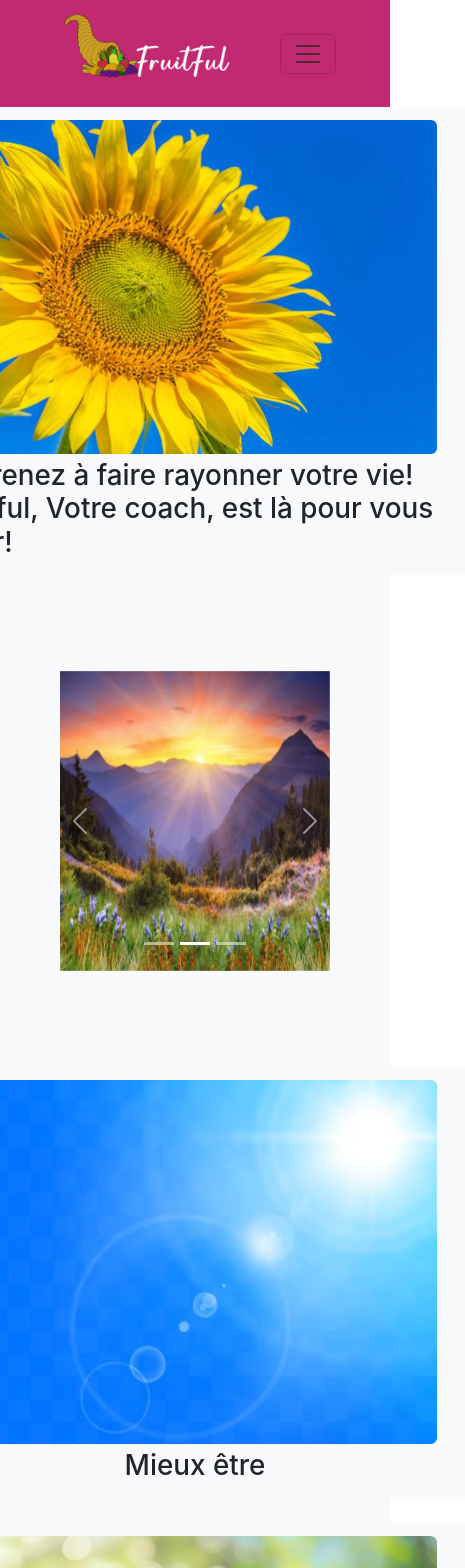
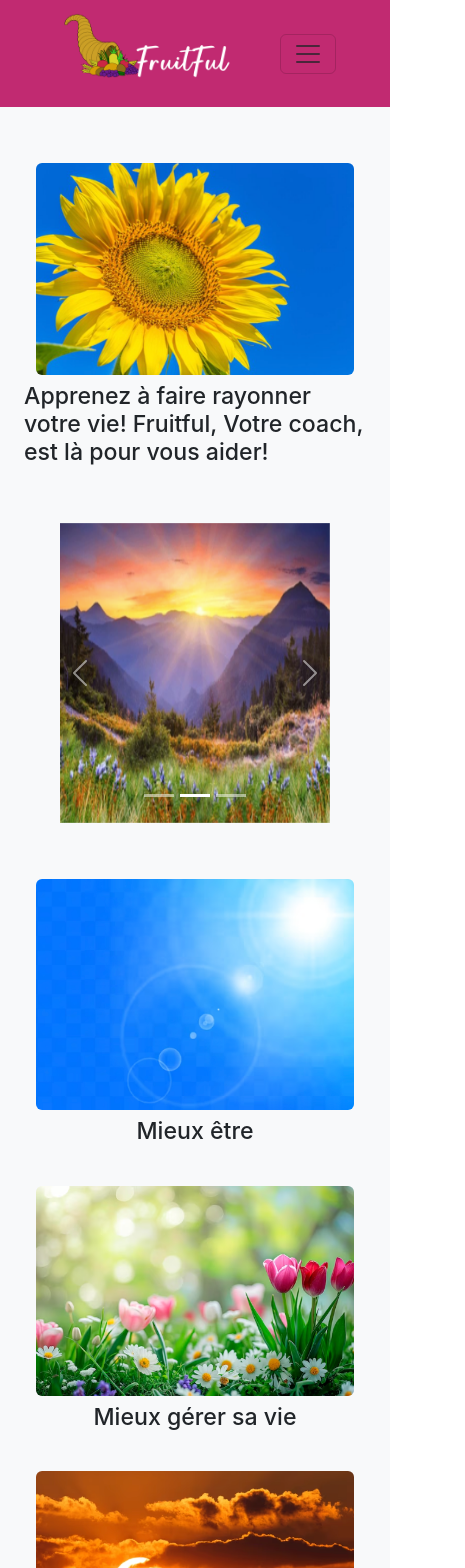
Before and after one commit to RomainVReco/fruitful-app, a React (Create React App) app: page / in a window 390 px wide. Shown: the top 1568 px of the page, 465 px wide, since content can reach past the window. Built offline with nearby package versions, Linux system fonts and the light colour scheme.

Commit message:
fix page d'accueil responsive

```diff
--- a/src/App.css
+++ b/src/App.css
@@ -369,8 +369,22 @@ label {
 /* CAROUSEL PAGE ACCUEIL */
 
 .carousel-container {
-  max-width: 1000px;
+  max-width: 50%;
   margin: 0 auto; /* centrage du conteneur horizontalement */
+}
+
+.image-no-link{
+  max-width: 100%;
+}
+
+.image-with-link {
+  max-width: 100%;
+}
+
+@media (max-width: 645px) {
+  .carousel-container {
+    max-width: 100%;
+  }
 }
 
 /* EFFET DE SURVOL IMAGEACCUEIL AVEC HYPERLIEN */
--- a/src/components/ImageAccueil.js
+++ b/src/components/ImageAccueil.js
@@ -8,32 +8,29 @@ function ImageAccueil({ src, alt, brandText, paragraphText, link }) {
     const containerStyle = { width: imageStyle.maxWidth }; // Style du conteneur
     const cursorStyle = link ? { cursor: 'pointer' } : {}; // Style du curseur au survol de l'image s'il y a un hyperlien sur l'image
     const hoverEffect = link ? { transition: 'transform 0.3s' } : {}; //Effet de survol d'une image ayant un hyperlien
-    const imageClassName = link ? 'img link' : 'img'; //S'il y a un hyperlien : la classe css associée à la classe Image (imageClassName)
+    const imageClassName = link ? 'image-with-link' : 'image-no-link'; //S'il y a un hyperlien : la classe css associée à la classe Image (imageClassName)
                                                       //sera 'img link': ce qui permet d'avoir un effet de survol (App.css)
 
   return (
-    <div className="container-fluid d-flex justify-content-center align-items-center" style={containerStyle}>
+    <div className="container-fluid d-flex flex-column justify-content-center align-items-center" style={containerStyle}>
         <nav className="navbar bg-body-tertiary rounded-pi11">
             <div className="container-fluid d-flex justify-content-center align-items-center">
                 {link ? (
-                    <Link className="navbar-brand" to={link}>
+                    <Link className="" to={link}>
                         <Image src={src} rounded alt={alt} className={imageClassName} style={{ ...imageStyle, ...cursorStyle, ...hoverEffect }}  />
                         {brandText}
                     </Link>
                 ) : (
-                    <div className="navbar-brand">
+                    <div className="">
                         <Image src={src} rounded alt={alt} className={imageClassName} style={{ ...imageStyle }} />
                         {brandText}
                     </div>
                 )}
             </div>
-
-            <div className="container-fluid d-flex justify-content-center align-items-center">
-                <h1>
+        </nav>
+        <h3 style={{alignSelf:'center'}}>
                     {paragraphText}
-                </h1>
-            </div>
-        </nav>
+                </h3>
     </div>
   );
 }
--- a/src/components/footer/footer-css.css
+++ b/src/components/footer/footer-css.css
@@ -66,6 +66,10 @@
     padding: 100px;
   }
 
+  .copyright {
+    color: #f1f1f1;
+  }
+
   @media (max-width: 645px) {
     .footer-container {
       display: flex;
--- a/src/pages/public/PageAccueil.js
+++ b/src/pages/public/PageAccueil.js
@@ -11,7 +11,7 @@ import image4 from "../../assets/accueil/ciel_nuageux_Mieux_gerer_ses_addictions
 export default function PageAccueil() {
 
   return (
-  <div className="container-fluid PageAccueil">
+  <div className="container-fluid PageAccueil mt-5">
     <ImageAccueil
       src={image1}
       alt="image avec un tournesol"
@@ -21,15 +21,11 @@ export default function PageAccueil() {
 
     <br />
     <br />
-    <br />
-    <br />
 
     <div className="carousel-container">
       <Carousel />
     </div>
 
-    <br />
-    <br />
     <br />
     <br />
 
```
